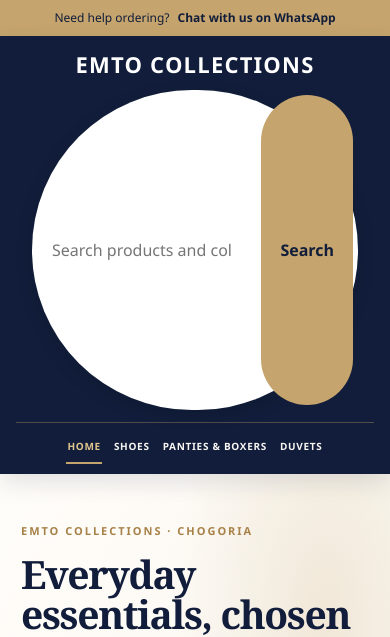
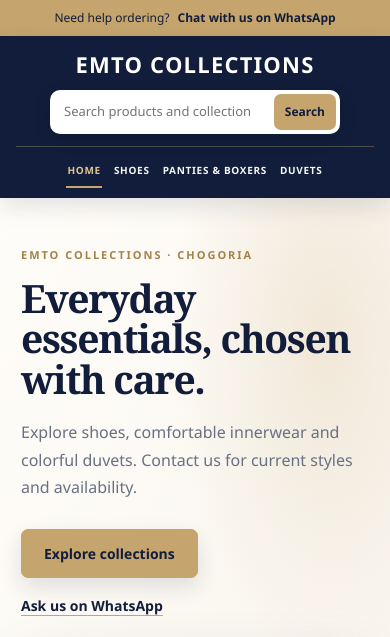
Before and after one commit to Freeman-vick/EMTO-COLLECTIONS, a plain HTML site: page index.html in a window 390 px wide. Shown: the top 637 px of the page. Drawn offline with Linux system fonts and the light colour scheme; no server answers.

Commit message:
Add files via upload
updating searchbar

```diff
--- a/styles.css
+++ b/styles.css
@@ -121,7 +121,9 @@ nav a:hover, nav a[aria-current="page"] { border-bottom-color: var(--gold); colo
   .header { padding: 16px 16px 10px; }
   .header-main { flex-direction: column; align-items: stretch; gap: 13px; }
   .brand { text-align: center; font-size: 22px; }
-  .search-bar { width: calc(100% - 32px); max-width: 340px; min-width: 0; margin: 0 auto; }
+  .search-bar { width: min(100%, 290px); max-width: 290px; min-width: 0; flex: none; margin: 0 auto; padding: 3px; border-radius: 10px; }
+  .search-bar input { min-height: 36px; padding: 6px 10px; border-radius: 7px; font-size: 13px; }
+  .search-bar button { min-height: 34px; padding: 0 11px; border-radius: 7px; font-size: 12px; }
   nav { gap: 2px 11px; margin-top: 12px; padding-top: 8px; }
   nav a { padding: 7px 1px; font-size: 10px; letter-spacing: .07em; }
   .hero { gap: 28px; padding: 48px 21px 52px; }
```
